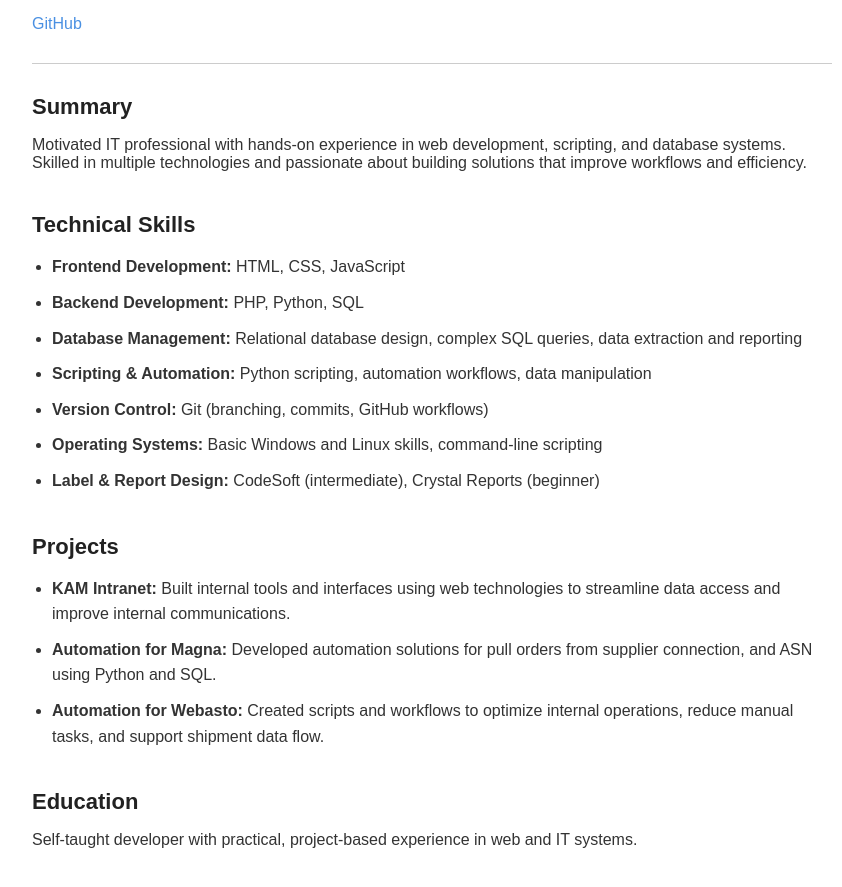
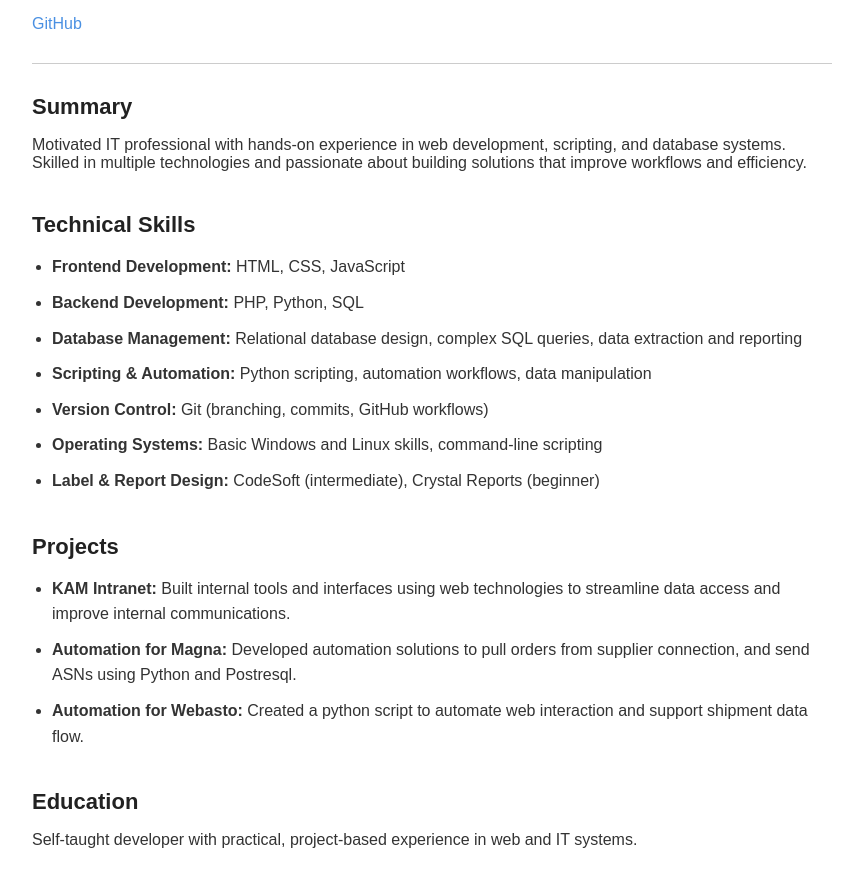
Before and after one commit to Gipema/gipema.github.io, a plain HTML site: page index.html in a window 1280 px wide. Shown: the part 167-1054 px from the top of the page, without its empty margins (208-1050 px from the left). Drawn offline with Linux system fonts and the light colour scheme.

Commit message:
corrections

```diff
--- a/index.html
+++ b/index.html
@@ -107,8 +107,8 @@
       <h2>Projects</h2>
       <ul>
         <li><strong>KAM Intranet:</strong> Built internal tools and interfaces using web technologies to streamline data access and improve internal communications.</li>
-        <li><strong>Automation for Magna:</strong> Developed automation solutions for pull orders from supplier connection, and ASN using Python and SQL.</li>
-        <li><strong>Automation for Webasto:</strong> Created scripts and workflows to optimize internal operations, reduce manual tasks, and support shipment data flow.</li>
+        <li><strong>Automation for Magna:</strong> Developed automation solutions to pull orders from supplier connection, and send ASNs using Python and Postresql.</li>
+        <li><strong>Automation for Webasto:</strong> Created a python script to automate web interaction and support shipment data flow.</li>
       </ul>
     </div>
 
```
